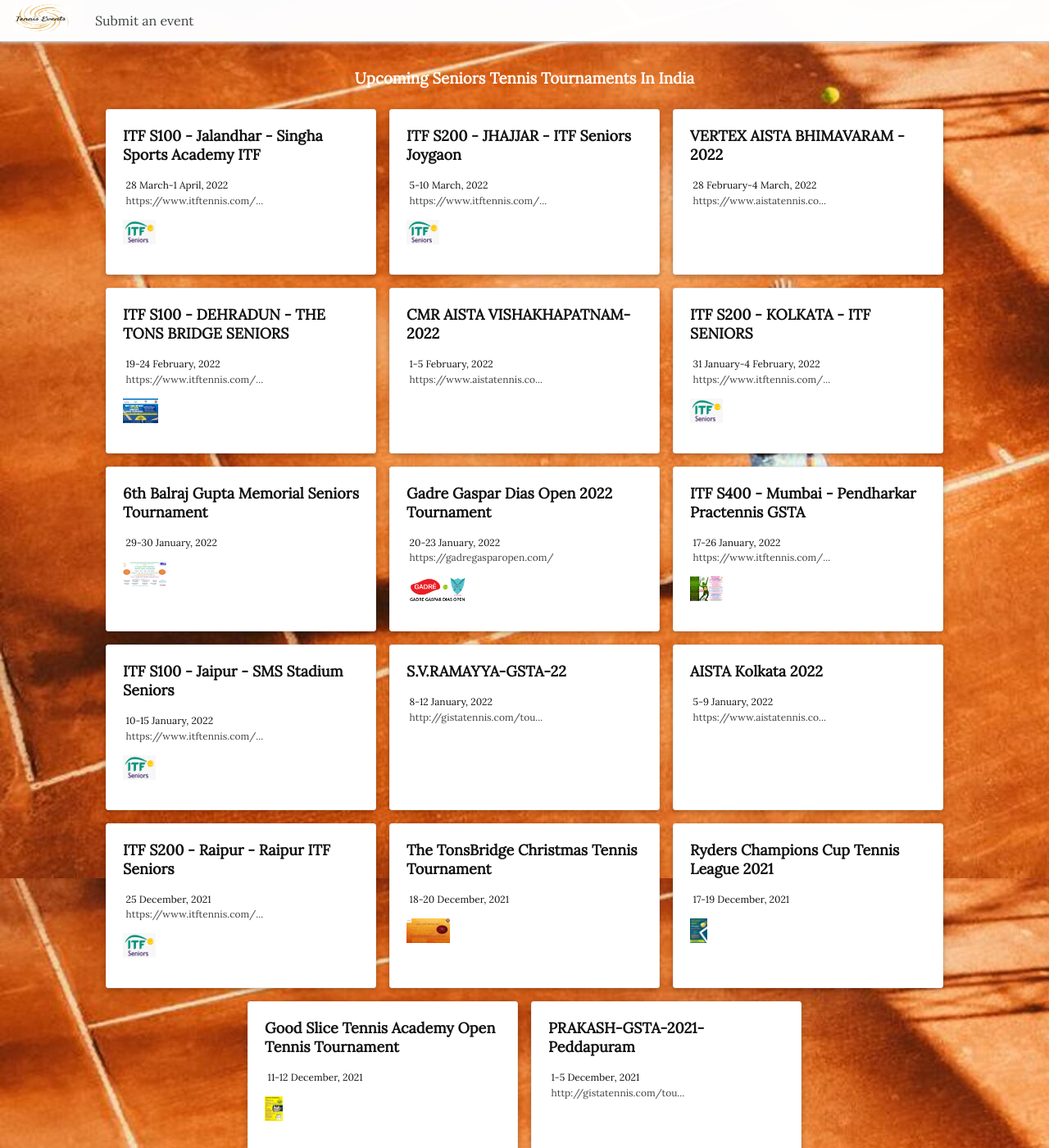
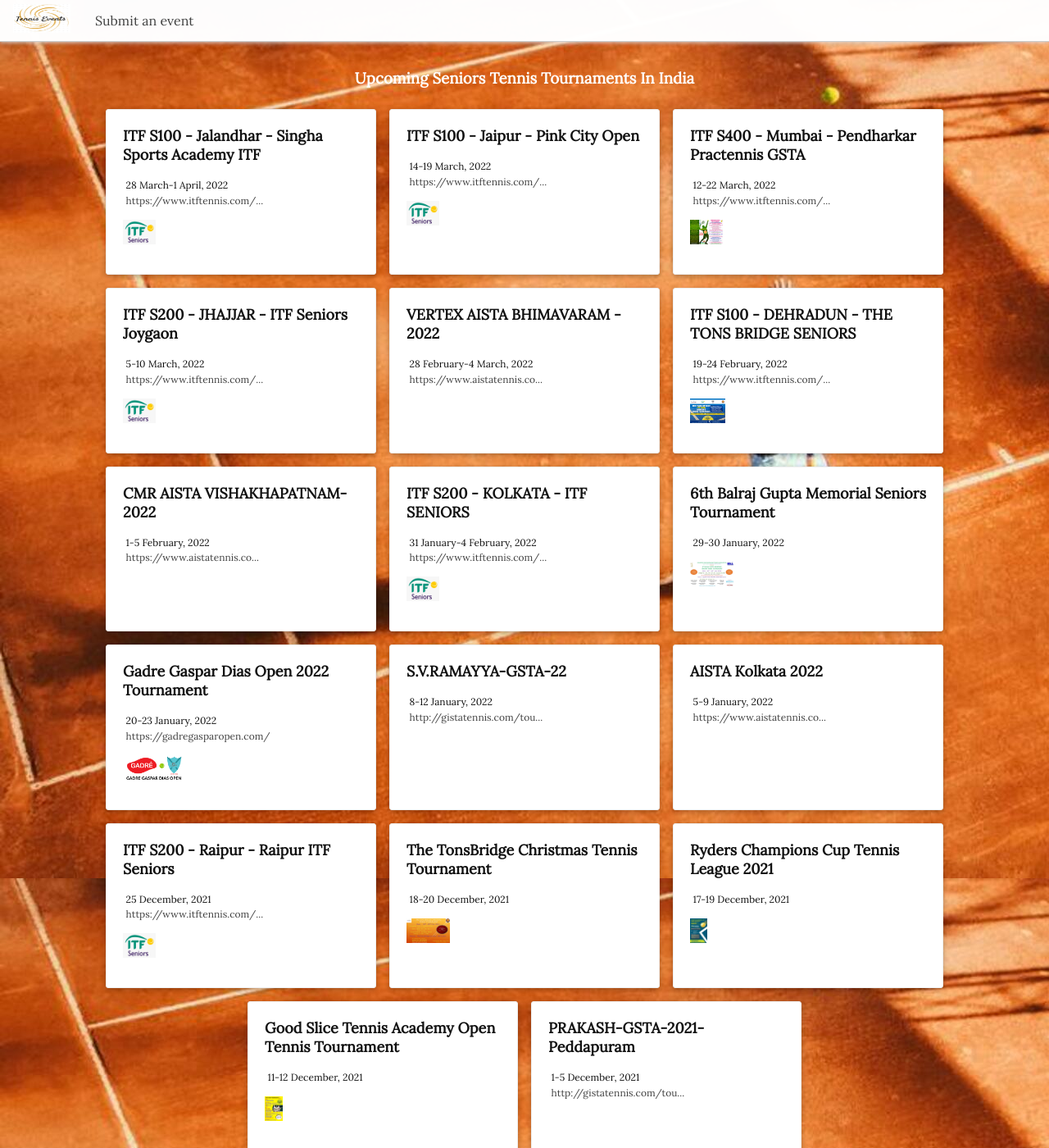
Before and after one commit to Divyessh/tennis-events, a Jekyll site: the page built from index.markdown, in a window 1280 px wide and 1400 px high. Shown: the whole window at 82% size. Built offline with Jekyll 4.4.1, drawn with Linux system fonts in a browser that asks for light colours.

Commit message:
changes in tournament dates

```diff
--- a/_posts/2022-1-10-ITFS100jaipur.md
+++ b/_posts/2022-1-10-ITFS100jaipur.md
@@ -1,7 +1,7 @@
 ---
-title: ITF S100 - Jaipur - SMS Stadium Seniors
-date:  10-1-2022
-to_date: 15-1-2022
-link: https://www.itftennis.com/en/tournament/itf-s100-jaipur-sms-stadium-seniors/ind/2022/s-s100-ind-03a-2022/
+title: ITF S100 - Jaipur - Pink City Open
+date:  14-03-2022
+to_date: 19-03-2022
+link: https://www.itftennis.com/en/tournament/itf-s100-jaipur-pink-city-open/ind/2022/s-s100-ind-06a-2022/
 image: ITFSeniors.jpg
 ---
--- a/_posts/2022-1-17-ITFS400Mumbai.md
+++ b/_posts/2022-1-17-ITFS400Mumbai.md
@@ -1,19 +1,19 @@
 ---
 title: ITF S400 -  Mumbai - Pendharkar Practennis GSTA
-date:  17-01-2022
-to_date: 26-01-2022
+date:  12-03-2022
+to_date: 22-03-2022
 link: https://www.itftennis.com/en/tournament/400-mumbai-pendharkar-practennis-gsta/ind/2021/s-s400-ind-10a-2021/s-s100-ind-01a-2022/
 image: ITF Mumbai.jpeg
 ---
 Break Up of events with their Proposed Dates:
-- 17th Jan to 22nd Jan
+- 12th March to 16th March
 45 singles and doubles
 55 singles and doubles
 60 singles and doubles
 70 singles and doubles.
 
 2nd) Break Up of events with their Proposed Dates:
-- 21st Jan to 26th Jan
+- 16th March to 22nd March
 35 Singles and Doubles
 40 Singles
 50 Singles and Doubles
```
Also changed, not shown: 2 other files.
